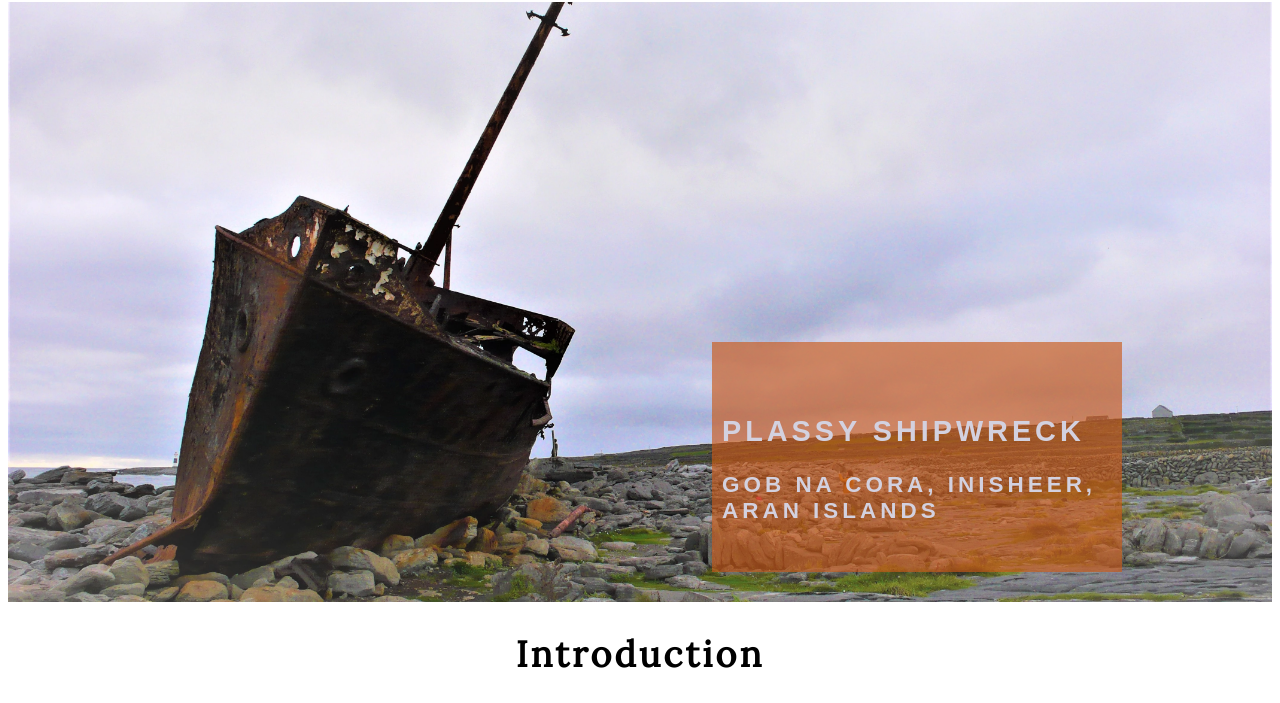
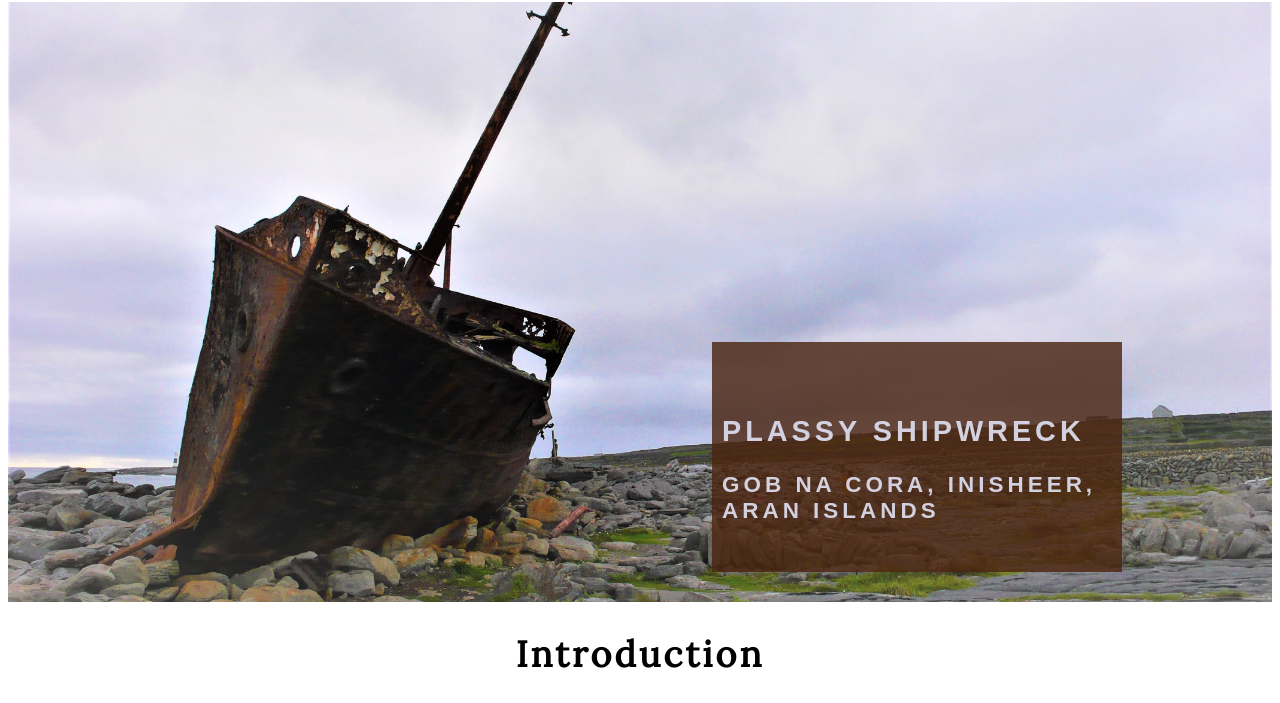
Before and after one commit to brianach/plassy, a plain HTML site: page index.html in a window 1280 px wide. Shown: the part 97-800 px from the top of the page. Drawn offline with Linux system fonts and the light colour scheme; a web font is replaced by a local one.

Commit message:
increase contrast on hero image text

```diff
--- a/assets/css/style.css
+++ b/assets/css/style.css
@@ -96,7 +96,7 @@ h1 {
   padding-top: 50px;
   padding-left: 10px;
 
-  background-color: rgba(202, 89, 24, 0.644);
+  background-color: rgba(75, 37, 16, 0.815);
 
   bottom: 30px;
   right: 150px;
```
